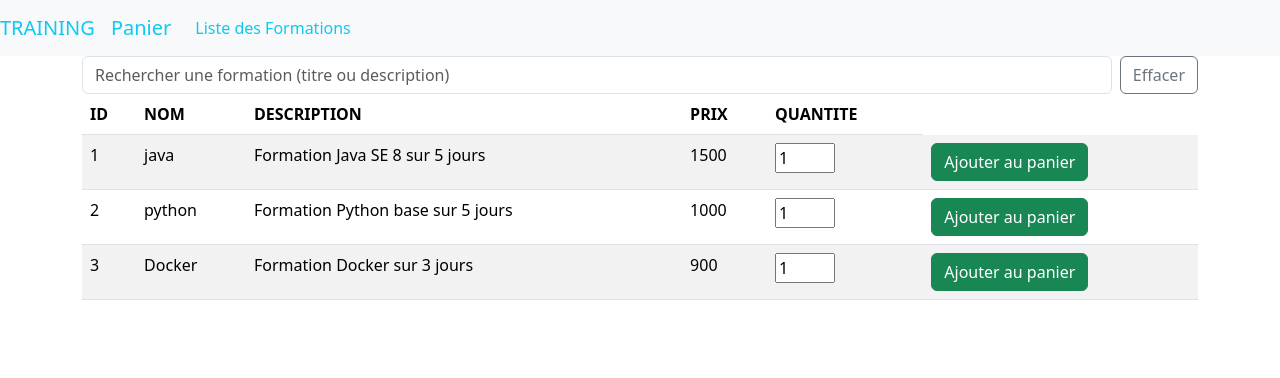
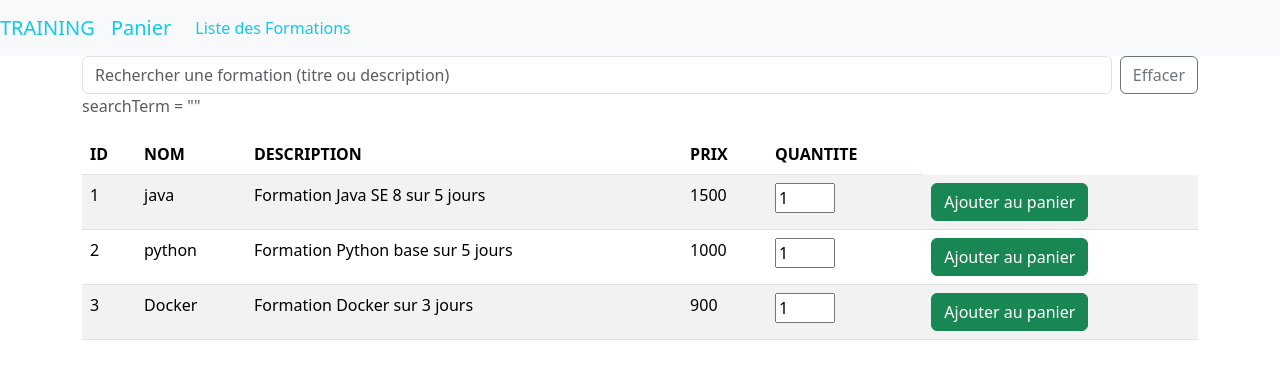
Before and after one commit to iassine4/Angular-Training-Front-app, an Angular app: page /trainings in a window 1280 px wide. Shown: the top 378 px of the page. Built offline with nearby package versions, Linux system fonts and the light colour scheme.

Commit message:
test(debug) : vérifier les mises à jour de searchTerm à partir de la barre de recherche

```diff
--- a/src/app/components/trainings/trainingsComponent.html
+++ b/src/app/components/trainings/trainingsComponent.html
@@ -1,6 +1,9 @@
 <div class="container">
      <!-- Barre de recherche -->
   <app-search-bar (termChange)="onSearchTermChange($event)"></app-search-bar>
+
+  <!-- vérif si l’événement (termChange) arrive au parent -->
+  <p class="text-muted">searchTerm = "{{ searchTerm }}"</p>
         <!-- Liste des formations -->
     @if (filteredTrainings.length > 0) {
         <ng-container>
--- a/src/app/components/trainings/trainingsComponent.ts
+++ b/src/app/components/trainings/trainingsComponent.ts
@@ -69,6 +69,7 @@ export class TrainingsComponent implements OnInit {
 
   onSearchTermChange(term: string): void {
     this.searchTerm = term;
+    console.log('[Trainings] searchTerm =>', this.searchTerm);
   }
 
   get filteredTrainings(): Training[] {
```
